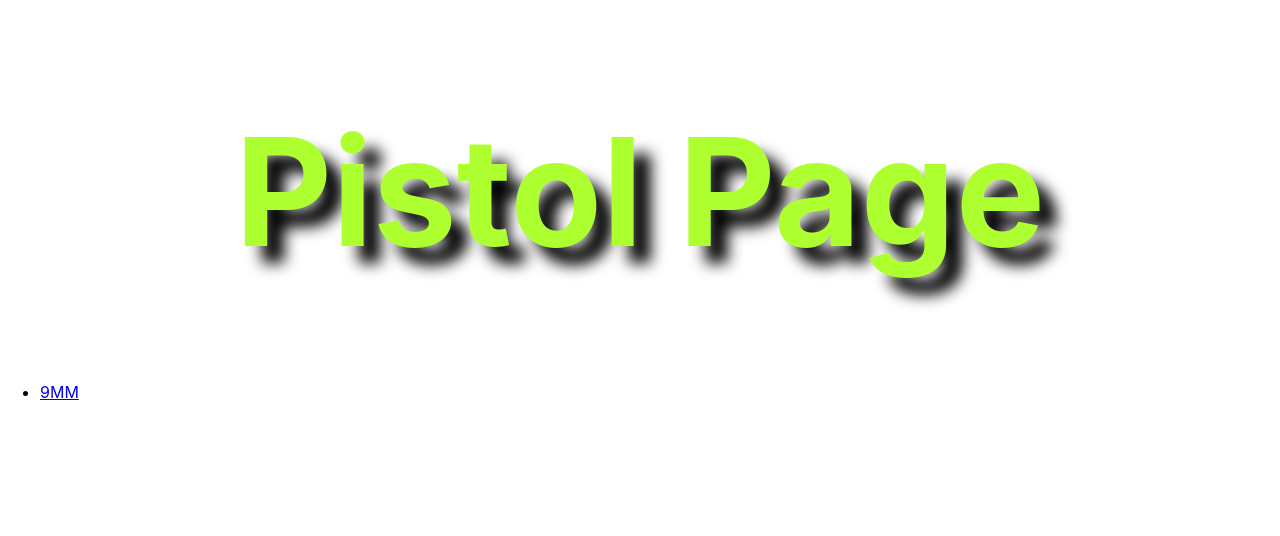
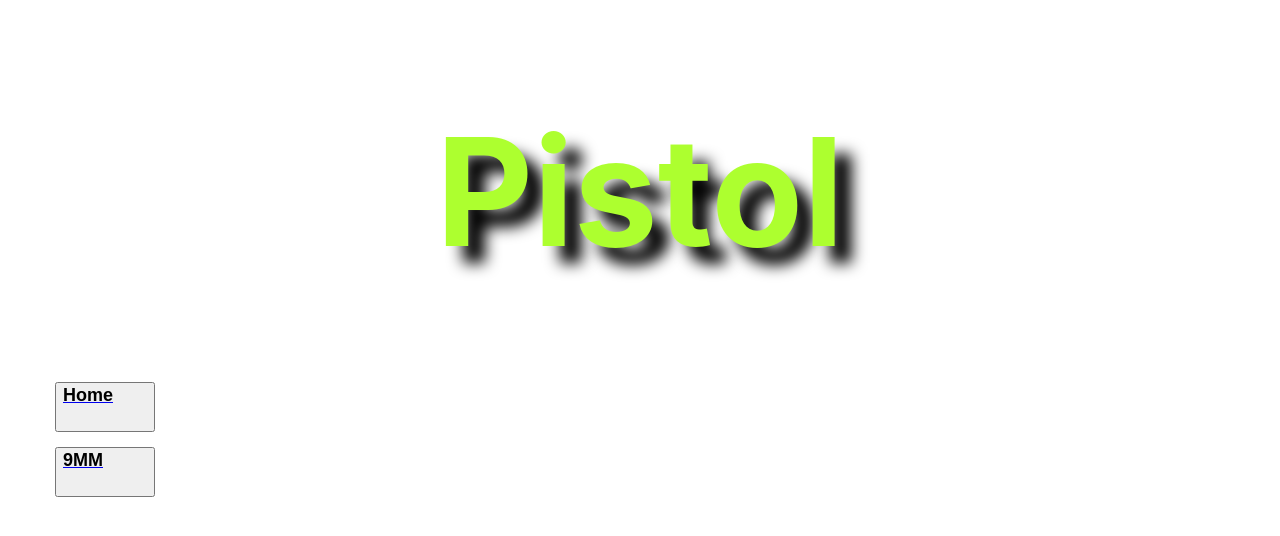
Before and after one commit to MetalB311/FreeLoad2, a React (Create React App) app: page /Pistol in a window 1280 px wide. Shown: the top 536 px of the page. Built offline with nearby package versions, Linux system fonts and the light colour scheme.

Commit message:
buttons now work as buttons

```diff
--- a/src/App.js
+++ b/src/App.js
@@ -36,6 +36,8 @@ import Mill from './components/Mill'
 import Gauge from './components/Gauge'
 import Ar from './components/Ar'
 
+
+
 function App () {
   return (
     <>
--- a/src/components/Ar.jsx
+++ b/src/components/Ar.jsx
@@ -3,7 +3,7 @@ import React from 'react'
 const Ar = () => {
     return (
       <div>
-          <h1>Ar Page</h1>
+          <h1>.223/556</h1>
       </div>
     )
   }
--- a/src/components/Home.jsx
+++ b/src/components/Home.jsx
@@ -1,28 +1,29 @@
 import React from 'react'
 import { Link } from 'react-router-dom'
+// import logo from 'https://www.google.com/url?sa=i&url=https%3A%2F%2Fblueridgebrass.com%2Fproduct-tag%2Fbulk-reloading-bullets%2F&psig=AOvVaw37ANdiQ-2nKcsihVLB2OC_&ust=1674233274858000&source=images&cd=vfe&ved=0CA8QjRxqFwoTCPClvY-L1PwCFQAAAAAdAAAAABAJ'
 
 const Home = () => {
   return (
     <div>
         <h1>FreeLoad</h1>
         <br />
-        <ul>
+            <ul>
+          {/* <button>
+            <Link to='/'>Home</Link>
+          </button> */}
 
-          <button>
-            <Link to='/'>Home</Link>
-          </button>
 
           <Link to='/Pistol'>
           <button>Pistol</button>
           </Link>
 
-          <li>
-            <Link to='/Rifle'>Rifle</Link>
-          </li>
+          <Link to='/Rifle'>
+          <button>Rifle</button>
+          </Link>
 
-          <li>
-            <Link to='/Shotgun'>Shotgun</Link>
-          </li>
+          <Link to='/Shotgun'>
+          <button>Shotgun</button>
+          </Link>
 
         </ul>
     </div>
--- a/src/components/Mill.jsx
+++ b/src/components/Mill.jsx
@@ -3,7 +3,7 @@ import React from 'react'
 const Mill = () => {
   return (
     <div>
-        <h1>9MM Page</h1>
+        <h1>9MM</h1>
     </div>
   )
 }
--- a/src/components/Pistol.jsx
+++ b/src/components/Pistol.jsx
@@ -5,11 +5,16 @@ import { Link } from 'react-router-dom'
 const Pistol = () => {
   return (
     <div>
-        <h1>Pistol Page</h1>
+        <h1>Pistol</h1>
         <ul>
-            <li>
-            <Link to='/Mill'>9MM</Link>
-            </li>
+
+          <Link to='/'>
+          <button>Home</button>
+          </Link>
+          <Link to='/Mill'>
+          <button>9MM</button>
+          </Link>
+
         </ul>
     </div>
   )
--- a/src/components/Rifle.jsx
+++ b/src/components/Rifle.jsx
@@ -4,11 +4,14 @@ import { Link } from 'react-router-dom'
 const Rifle = () => {
     return (
       <div>
-          <h1>Rifle Page</h1>
-          <ul>
-            <li>
-            <Link to='/Ar'>.223/556</Link>
-            </li>
+          <h1>Rifle</h1>
+        <ul>
+        <Link to='/'>
+          <button>Home</button>
+          </Link>
+          <Link to='/Ar'>
+          <button>.223/556</button>
+          </Link>
         </ul>
       </div>
     )
--- a/src/components/Shotgun.jsx
+++ b/src/components/Shotgun.jsx
@@ -4,12 +4,15 @@ import { Link } from 'react-router-dom'
 const Shotgun = () => {
     return (
       <div>
-          <h1>Shotgun Page</h1>
+        <h1>Shotgun</h1>
           <ul>
-            <li>
-            <Link to='/Gauge'>12 Gauge</Link>
-            </li>
-        </ul>
+          <Link to='/'>
+          <button>Home</button>
+          </Link>
+            <Link to='/Gauge'>
+            <button>12 Gauge</button>
+            </Link>
+          </ul>
       </div>
     )
   }
```
Also changed, not shown: src/App.css (line endings or trailing spaces).
